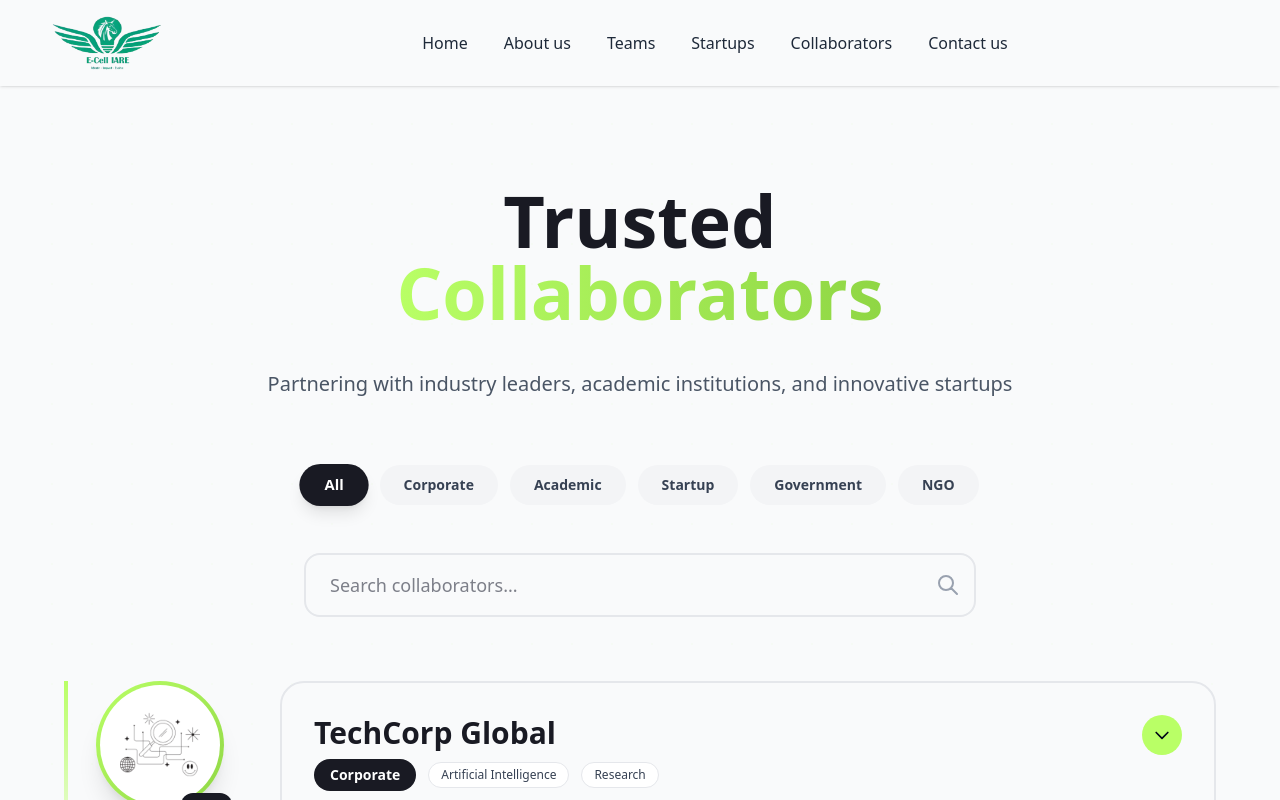
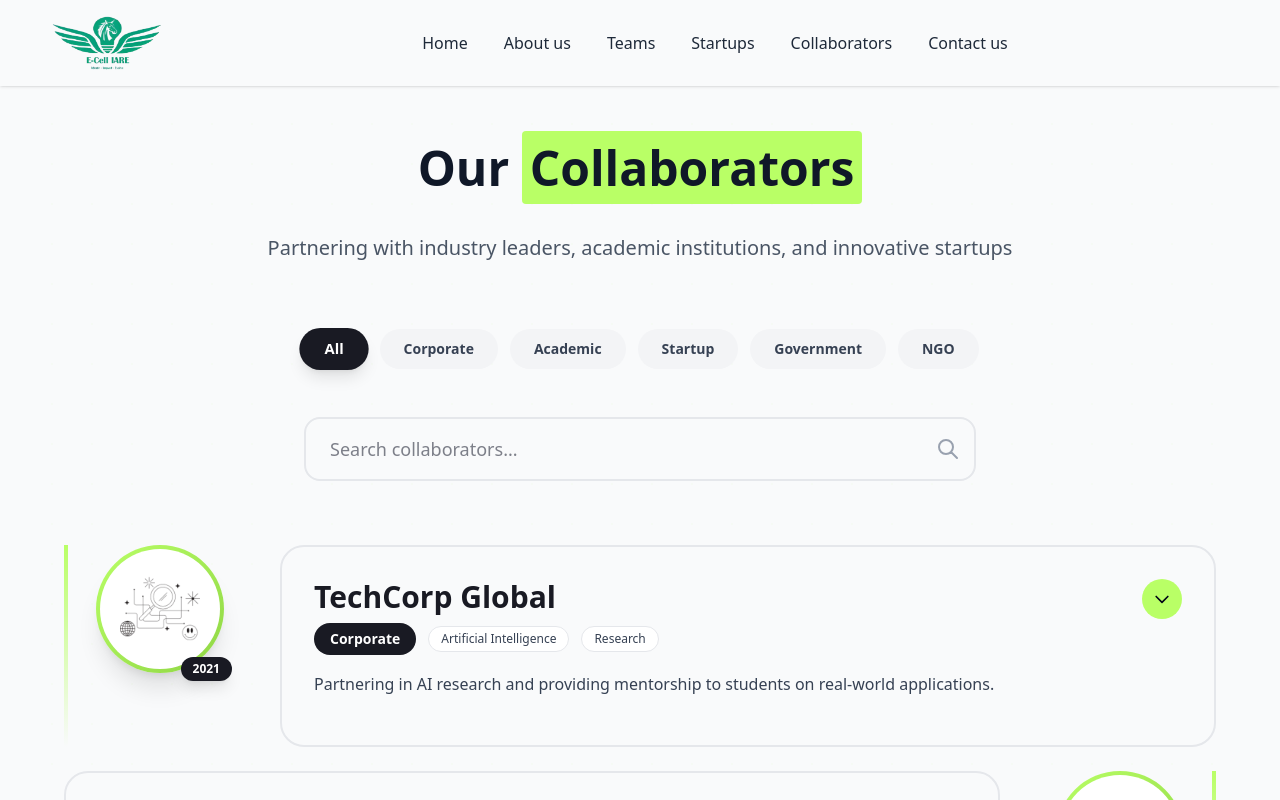
Before and after one commit to Maximus5470/Ecell-Website, a Next.js app: page /collaborators in a window 1280 px wide. Shown: the top 800 px of the page. Built offline with nearby package versions, Linux system fonts and the light colour scheme.

Commit message:
Refactor Collaborators page layout and update header styling for consistency

```diff
--- a/app/collaborators/page.tsx
+++ b/app/collaborators/page.tsx
@@ -3,7 +3,7 @@ import CollaboratorsComponent from '../../components/collaborators';
 
 export default function Collaborators() {
   return (
-    <div className="min-h-screen bg-gray-50 pt-10">
+    <div className="min-h-screen bg-gray-50">
       <div className="max-w-7xl mx-auto px-4 sm:px-6 lg:px-8 py-8">
         {/* <div className="text-center mb-12">
           <h1 className="text-4xl sm:text-5xl font-bold text-gray-900 mb-4">
--- a/components/collaborators.tsx
+++ b/components/collaborators.tsx
@@ -132,11 +132,8 @@ export default function Collaborators() {
             className="inline-block mb-6"
           >
             <div className="relative">
-              <h1 className="text-5xl sm:text-6xl lg:text-7xl font-black text-[#191A23] mb-4">
-                Trusted
-                <span className="block text-transparent bg-clip-text bg-gradient-to-r from-[#B9FF66] to-[#8FD644]">
-                  Collaborators
-                </span>
+              <h1 className="text-4xl sm:text-5xl font-bold text-gray-900 mb-4">
+                Our <span className="bg-[#B9FF66] px-2 py-1 rounded">Collaborators</span>
               </h1>
             </div>
           </motion.div>
@@ -365,17 +362,6 @@ export default function Collaborators() {
                                     group-hover:-translate-y-1 transition-transform" />
                                 </a>
                               )}
-                              <button
-                                onClick={(e) => {
-                                  e.stopPropagation();
-                                  setSelectedCollaborator(collaborator);
-                                }}
-                                className="inline-flex items-center gap-2 px-6 py-3 bg-white
-                                  text-[#191A23] rounded-xl font-bold border-2 border-[#191A23]
-                                  hover:bg-[#191A23] hover:text-white transition-all duration-300"
-                              >
-                                View Full Details
-                              </button>
                             </div>
                           </motion.div>
                         )}
```
